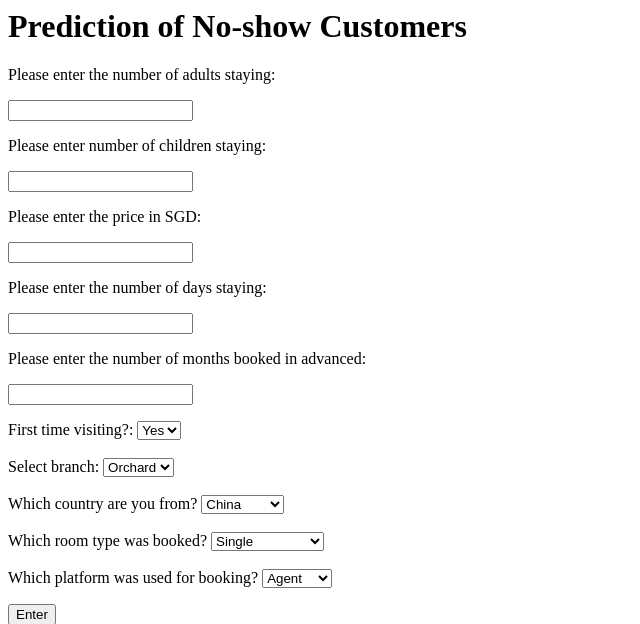
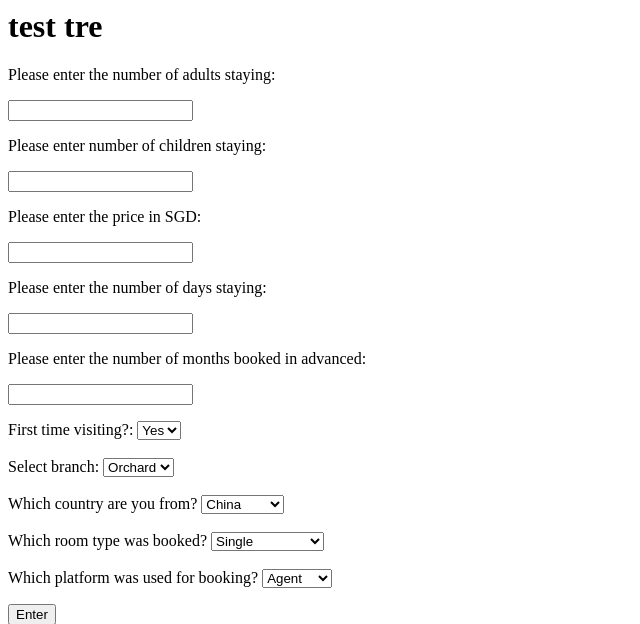
Before and after one commit to nnnvnnn/hotelnoshowheroku, a Flask app: page / in a window 1280 px wide. Shown: the top 624 px of the page, without its empty margins (0-640 px from the left). Run offline with Flask 2, Linux system fonts and the light colour scheme.

Commit message:
Update index.html

```diff
--- a/templates/index.html
+++ b/templates/index.html
@@ -1,6 +1,6 @@
 <html>
     <body>
-        <h1>Prediction of No-show Customers</h1>
+        <h1>test tre</h1>
 
         <form action = "/" method ="post">
             <p>Please enter the number of adults staying: </p>
```
